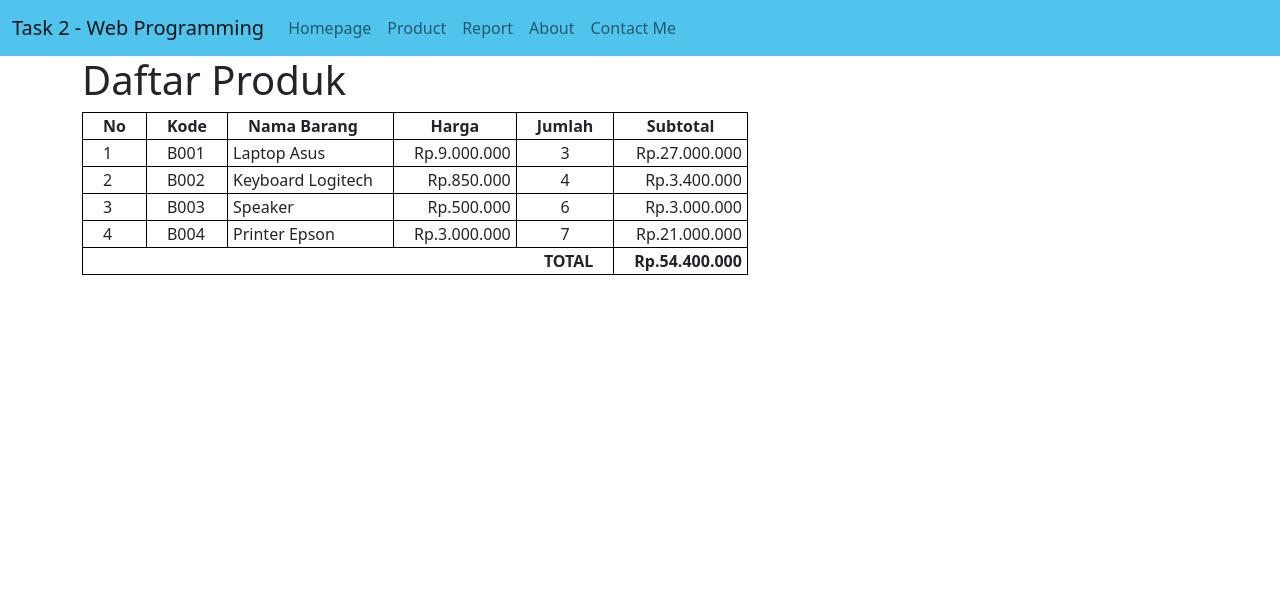
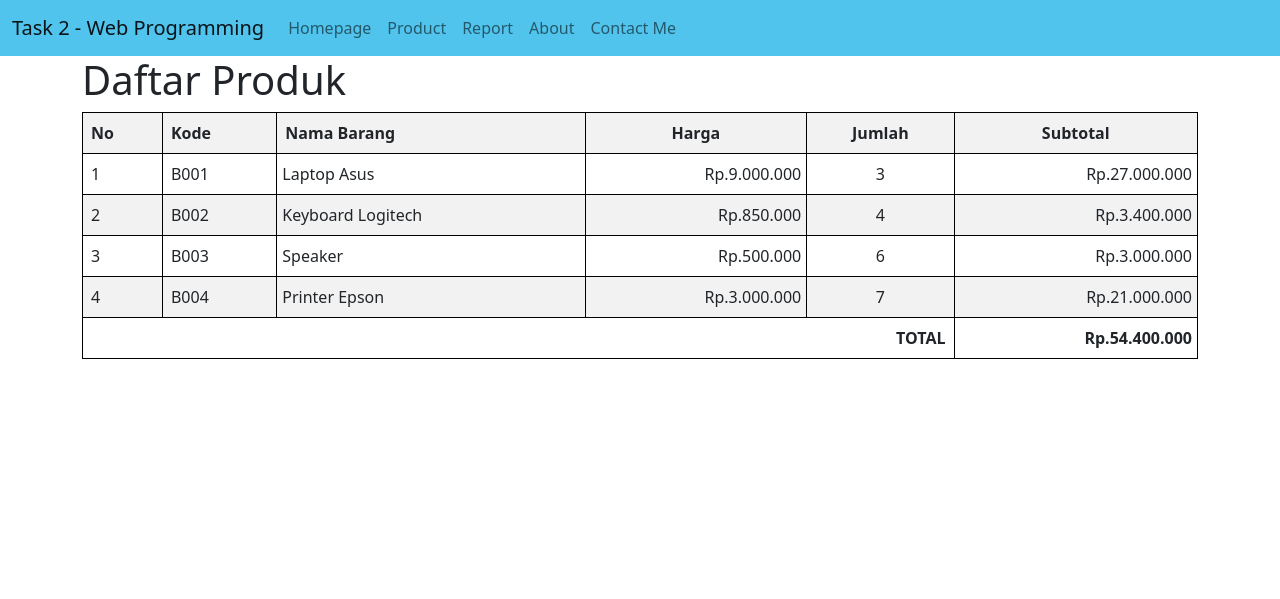
Before and after one commit to AhmadMario02/WebProgramming-Tugas2, a PHP site: page /product.php in a window 1280 px wide. Shown: the top 599 px of the page. Run offline with PHP 8.4, Linux system fonts and the light colour scheme.

Commit message:
product table

```diff
--- a/data/tabel_produk.php
+++ b/data/tabel_produk.php
@@ -14,7 +14,7 @@ $barang = array(
             padding-right: 20px;
         }
     </style>
-    <table>
+    <table class="table table-striped table-hover">
         <tr>
             <th>No</th>
             <th>Kode</th>
```
